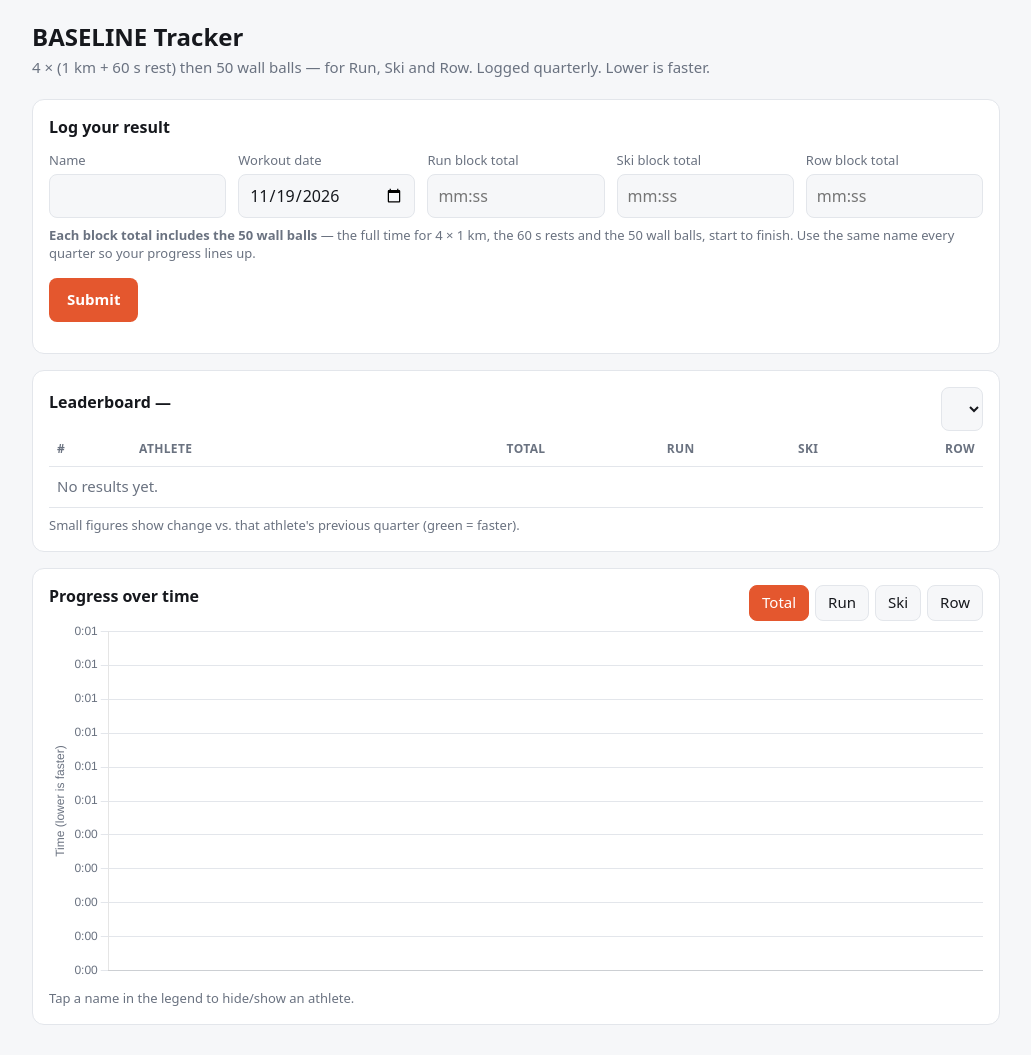
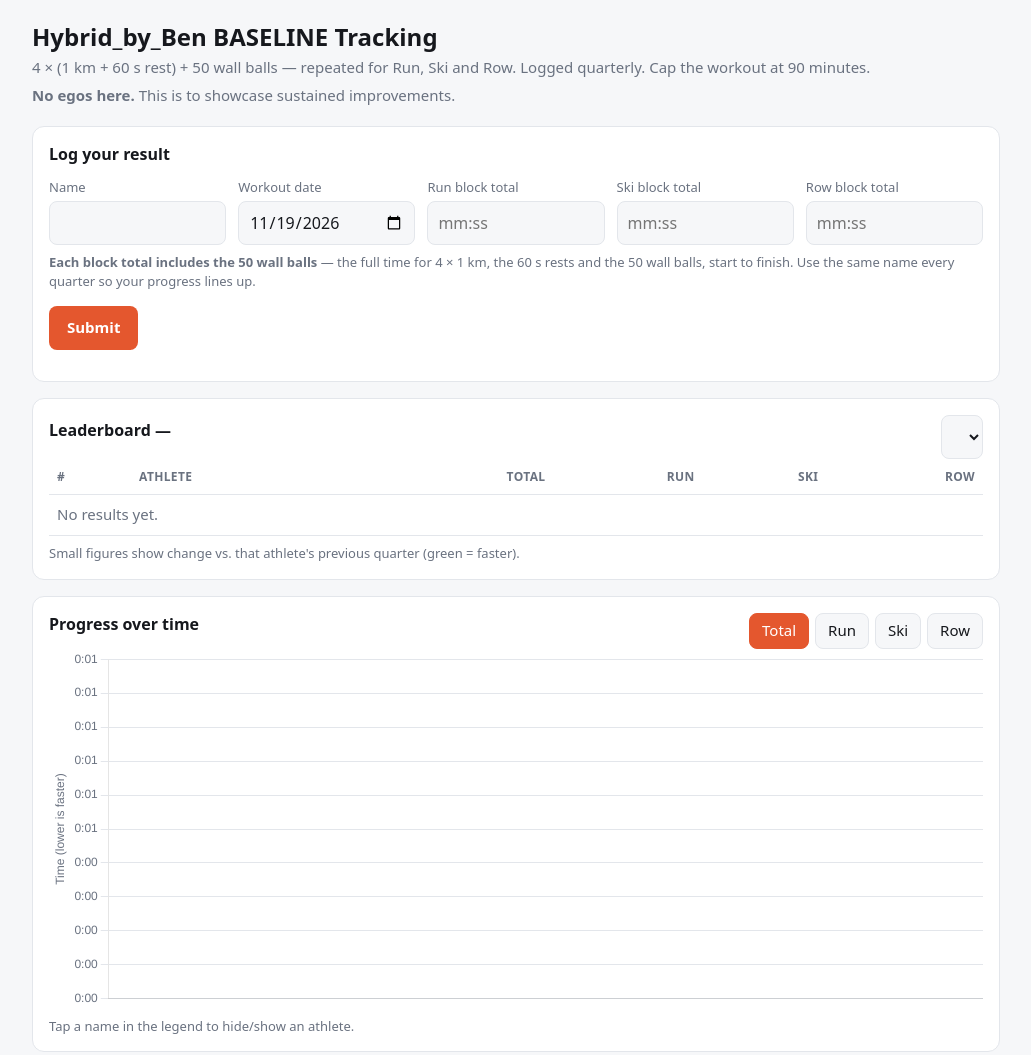
Before and after one commit to brodeurbenjamin/baseline, a plain HTML site: page site/index.html in a window 1280 px wide. Shown: the whole page, without its empty margins (124-1155 px from the left). Drawn offline with nearby package versions, Linux system fonts and the light colour scheme; files whose address does not match are found by name.

Commit message:
Update page title and description
Co-Authored-By: Claude Opus 5.5 <noreply@anthropic.com>
Claude-Session: https://claude.ai/code/session_01AWKtBfoZe1Xodtw8kxTQHe

```diff
--- a/site/config.js
+++ b/site/config.js
@@ -1,6 +1,5 @@
 // Generated by setup() in google-form/Code.gs. Re-run printConfig() there if the form changes.
 window.BASELINE_CONFIG = {
-  "GYM_NAME": "BASELINE",
   "FORM_ACTION": "https://docs.google.com/forms/d/e/1FAIpQLSfH6-KEpBGG_1p2hHmWzqRY3v6x-7ejoCE5Sp17eUh9FwwdaQ/formResponse",
   "ENTRY": {
     "name": "entry.1544618408",
--- a/site/index.html
+++ b/site/index.html
@@ -3,7 +3,7 @@
 <head>
 <meta charset="utf-8">
 <meta name="viewport" content="width=device-width, initial-scale=1">
-<title>BASELINE Tracker</title>
+<title>Hybrid_by_Ben BASELINE Tracking</title>
 <style>
   :root {
     --bg:#f6f7f9; --card:#fff; --text:#16181d; --muted:#6a7280; --line:#e3e6eb;
@@ -53,8 +53,9 @@
 </head>
 <body>
 <div class="wrap">
-  <h1 id="title">BASELINE Tracker</h1>
-  <p class="sub">4 × (1 km + 60 s rest) then 50 wall balls — for Run, Ski and Row. Logged quarterly. Lower is faster.</p>
+  <h1 id="title">Hybrid_by_Ben BASELINE Tracking</h1>
+  <p class="sub" style="margin-bottom:6px">4 × (1 km + 60 s rest) + 50 wall balls — repeated for Run, Ski and Row. Logged quarterly. Cap the workout at 90 minutes.</p>
+  <p class="sub"><strong>No egos here.</strong> This is to showcase sustained improvements.</p>
   <div id="demo" class="banner" hidden>Preview with demo data — results.csv is loaded once this is on GitHub Pages.</div>
 
   <div class="card" id="entry">
@@ -102,7 +103,6 @@ const CFG = window.BASELINE_CONFIG || {};
 const METRICS = [["total","Total"],["run","Run"],["ski","Ski"],["row","Row"]];
 let metric = "total", rows = [], chart, showQuarter = null;
 const $ = id => document.getElementById(id);
-$("title").textContent = document.title = (CFG.GYM_NAME || "BASELINE") + " Tracker";
 
 // ---------- time helpers ----------
 function fmt(sec) {
```
